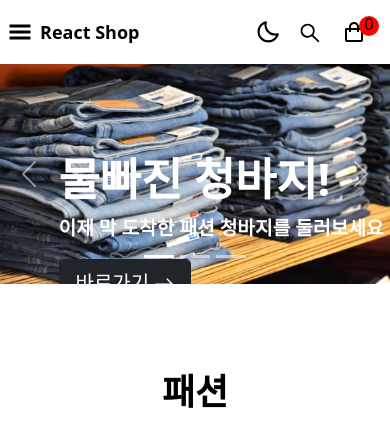
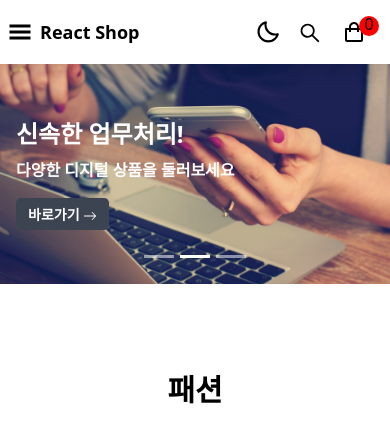
Before and after one commit to hank1245/Zerobase, a React (Create React App) app: page / in a window 390 px wide. Shown: the top 439 px of the page. Built offline with nearby package versions, Linux system fonts and the light colour scheme.

Commit message:
Carousel, ErrorPage darkMode

```diff
--- a/src/components/Carousel.jsx
+++ b/src/components/Carousel.jsx
@@ -3,12 +3,17 @@ import styles from './style/Carousel.module.css'
 import { Button} from 'react-bootstrap'
 import {Link} from 'react-router-dom'
 import {BsArrowRight} from 'react-icons/bs'
+import {useRecoilValue} from 'recoil';
+import {darkModeState} from "../atoms/darkMode";
 
 function CarouselComponent() {
+  const isDarkMode = useRecoilValue(darkModeState);
+  const darkClass = isDarkMode ? styles.App_dark : styles.App_light;
+
   return (
     <>
-      <div className='carousel'>
-        <Carousel interval ={null}>
+      <div className={darkClass + " " + styles.carousel}>
+        <Carousel interval ={5000}>
           <Carousel.Item>
             <img
               className="d-block w-100"
@@ -19,7 +24,7 @@ function CarouselComponent() {
               <h3>물빠진 청바지!</h3>
               <p>이제 막 도착한 패션 청바지를 둘러보세요</p>
               <Link to='/fashion'>
-                <Button variant='dark' size='lg'>바로가기 <BsArrowRight/></Button>
+                <Button className={styles.btnShortcut} variant='dark' size='lg'>바로가기 <BsArrowRight/></Button>
               </Link>
             </div>
           </Carousel.Item>
@@ -33,7 +38,7 @@ function CarouselComponent() {
               <h3>신속한 업무처리!</h3>
               <p>다양한 디지털 상품을 둘러보세요</p>
               <Link to='/digital'>
-                <Button variant='dark' size='lg'>바로가기 <BsArrowRight/></Button>
+                <Button className={styles.btnShortcut} variant='dark' size='lg'>바로가기 <BsArrowRight/></Button>
               </Link>
             </div>
           </Carousel.Item>
@@ -46,8 +51,8 @@ function CarouselComponent() {
             <div className={styles.caption}>
               <h3>신선한 식품!</h3>
               <p>농장 직배송으로 더욱 신선한 식료품을 만나보세요</p>
-              <Link to='/product/grocery'>
-                <Button variant='dark' size='lg'>바로가기 <BsArrowRight/></Button>
+              <Link to='/grocery'>
+                <Button className={styles.btnShortcut} variant='dark' size='lg'>바로가기 <BsArrowRight/></Button>
               </Link>
             </div>
           </Carousel.Item>
--- a/src/components/Header.jsx
+++ b/src/components/Header.jsx
@@ -36,7 +36,6 @@ function Header() {
   }
   const drawerOpen = () => {
     setIsDrawerOpen(true)
-    console.log($body);
     $body.classList.add('stopScrolling');
   }
   const drawerClose = (e) => {
@@ -53,7 +52,7 @@ function Header() {
           <GiHamburgerMenu size="24" fill={isDarkMode ? "white" : "black"}/>
         </button>
         <h1 className={styles.brandLogo}>
-          <a href="/" className={styles.navbarBrand}>React Shop</a>
+          <Link to="/" key="brandLogo" className={styles.navbarBrand}>React Shop</Link>
         </h1>
         <div className={styles.navbarNav + " " + styles.categoryArea}>
           {Object.entries(CategoryKR).map((category) => (
--- a/src/components/style/Carousel.module.css
+++ b/src/components/style/Carousel.module.css
@@ -1,17 +1,66 @@
-.caption {
-    position: absolute;
-    top: 40%;
-    left: 15%;
+.carousel img{
+  height: 700px;
+  object-fit: cover;
 }
 
+.caption {
+  position: absolute;
+  max-width: 1360px;
+  width: 100%;
+  left: 50%;
+  top: 50%;
+  transform: translate(-50%, -50%);
+  padding-left: 2.5rem;
+  padding-right: 2.5rem;
+  margin-bottom: 2.5rem;
+}
 .caption > h3{
-    font-size: 2.8rem;
-    color: white;
-    font-weight: 800;
+  font-size: 2.25rem;
+  line-height: 2.5rem;
+  color: white;
+  font-weight: 700;
+  white-space: nowrap;
+}
+.caption > p {
+  color: white;
+  font-weight: 600;
+  white-space: nowrap;
 }
 
-.caption > p {
-    color: white;
-    font-size: 1.2rem;
-    font-weight: 600;
+.btnShortcut {
+  height: 3rem;
+  padding: 0 1rem !important;
+  min-height: 3rem;
+  font-size: .875rem !important;
+  font-weight: 600 !important;
+  border: 0 !important;
 }
+.App_light .btnShortcut {
+  background-color: hsl(219, 14%, 28%, 1);
+  color: white;
+}
+.App_dark .btnShortcut {
+  background-color: hsl(218, 18%, 12%, 1);
+  color: hsl(220, 13%, 69%, 1);
+}
+
+@media (max-width: 768px) {
+  .caption {
+    padding-left: 1rem;
+    padding-right: 1rem;
+  }
+}
+@media (max-width: 1024px) {
+  .carousel img{
+    height: 220px;
+  }
+  .caption > h3{
+    font-size: 1.5rem;
+    line-height: 2rem;
+  }
+  .btnShortcut {
+    height: 2rem;
+    min-height: 2rem;
+    padding: 0 0.75rem !important;
+  }
+}
--- a/src/components/style/Footer.module.css
+++ b/src/components/style/Footer.module.css
@@ -1,3 +1,6 @@
+footer * {
+    transition-duration: 0s;
+}
 .footer {
     width: 100%;
     height: 300px;
--- a/src/components/style/productsList.module.css
+++ b/src/components/style/productsList.module.css
@@ -9,8 +9,8 @@
   display: block;
   text-align: center;
   margin-bottom: 2rem;
-  font-size: 2.25rem;
-  line-height: 2.5rem;
+  font-size: 1.875rem;
+  line-height: 2.25rem;
   font-weight: 700;
   color: black;
 }
@@ -44,6 +44,10 @@
   }
 }
 @media (min-width: 1025px) {
+  .productsListTitle {
+    font-size: 2.25rem;
+    line-height: 2.5rem;
+  }
   .dashboard .productCardsList {
     grid-template-columns: repeat(4, minmax(0, 1fr));
   }
--- a/src/index.css
+++ b/src/index.css
@@ -40,11 +40,7 @@ code {
   color: black;
 }
 
-.carousel img{
-  height: 700px;
+.carousel-control-prev,
+.carousel-control-next {
+  display: none !important;
 }
-@media (max-width: 1024px) {
-  .carousel img{
-    height: 220px;
-  }
-}
--- a/src/pages/CategoryPage.jsx
+++ b/src/pages/CategoryPage.jsx
@@ -4,6 +4,7 @@ import {useState, useEffect} from 'react';
 import {CategoryKR, Category} from "../constants/category";
 import ProductCardList from "../components/ProductsList";
 import styles from '../components/style/productsList.module.css';
+import ErrorPage from '../pages/ErrorPage';
 
 function CategoryPage() {
   const params = useParams();
@@ -22,6 +23,10 @@ function CategoryPage() {
     });
   }, [category]);
 
+  if (!Object.keys(CategoryKR).includes(category)) {
+    return <ErrorPage/>;
+  }
+
   return (
     <section className={styles.categoryContainer}>
       <div className={styles.breadcrumbs}>
--- a/src/pages/ErrorPage.jsx
+++ b/src/pages/ErrorPage.jsx
@@ -1,12 +1,16 @@
 import styles from './styles/ErrorPage.module.css'
 import {Button} from 'react-bootstrap'
 import {Link} from 'react-router-dom'
-
+import {useRecoilValue} from 'recoil';
+import {darkModeState} from "../atoms/darkMode";
 
 function ErrorPage() {
+  const isDarkMode = useRecoilValue(darkModeState);
+  const darkClass = isDarkMode ? styles.App_dark : styles.App_light;
+
   return (
    <>
-      <div className={styles.align_center}>
+      <div className={darkClass + " " + styles.align_center}>
         <h1>404</h1>
         <h2>페이지를 찾을 수 없습니다</h2>
         <Link to='/'><Button variant="primary" className='py-3 px-md-5 mt-3'>메인으로</Button></Link>
--- a/src/pages/styles/ErrorPage.module.css
+++ b/src/pages/styles/ErrorPage.module.css
@@ -8,7 +8,10 @@
     font-weight: 800;
     color: lightgray;
 }
-
 .align_center > h2 {
     color: lightgray;
 }
+.App_light h1,
+.App_light h2 {
+    color: black;
+}
```
Lines whose indentation alone changed are shown as unchanged.
